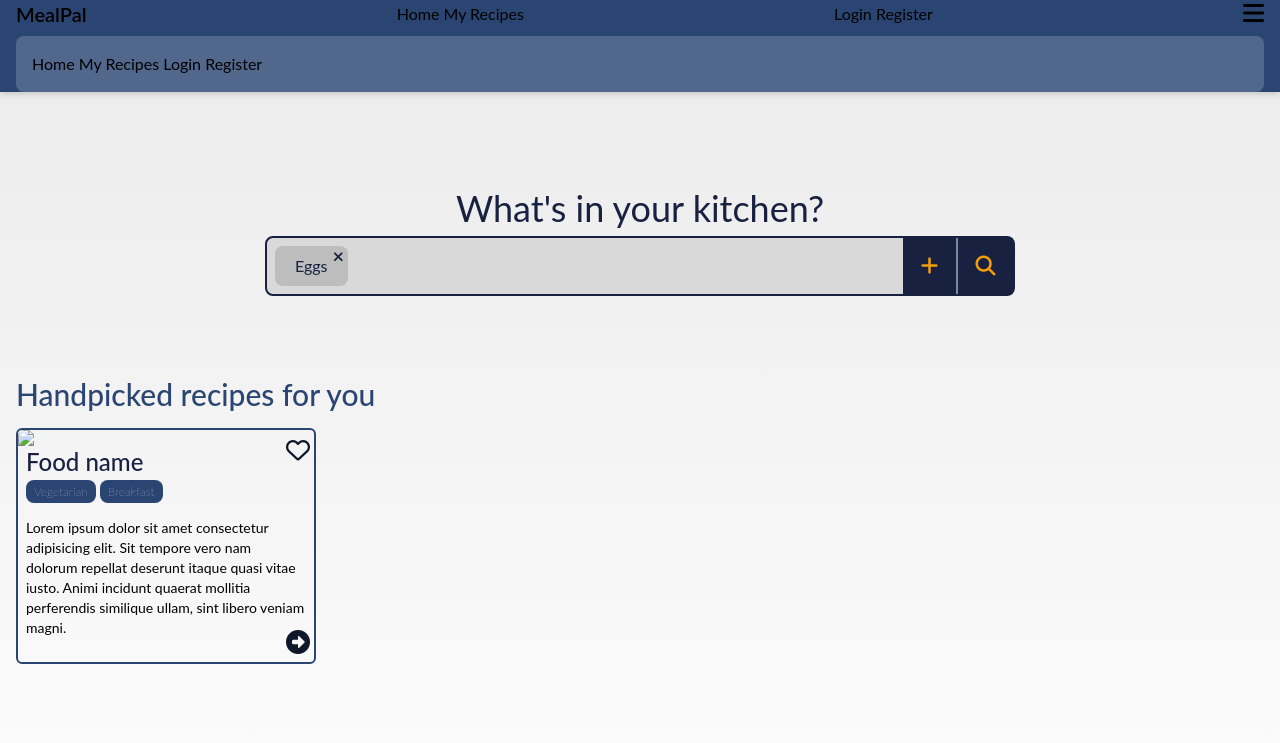
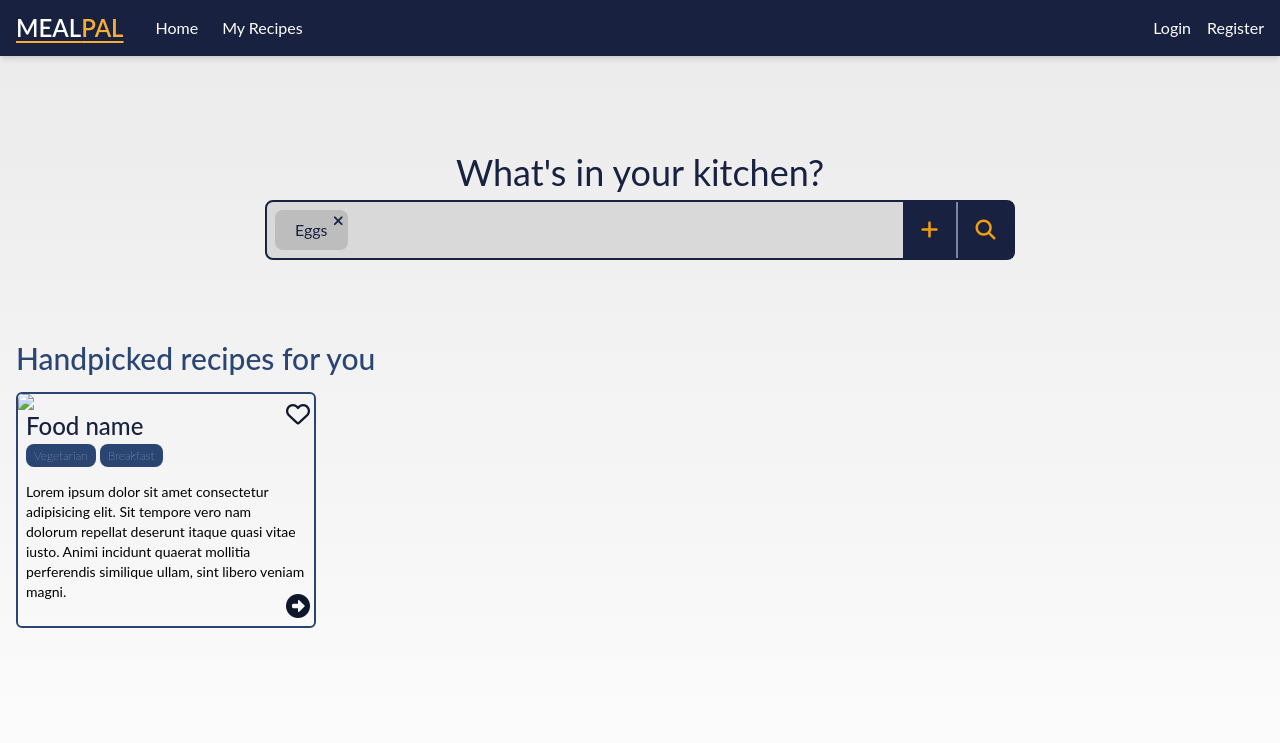
Before and after one commit to iambariz/SET09103, a Flask app: template app/templates/index.html in a window 1280 px wide. Shown: the top 743 px of the page. Run offline with Flask 3, Linux system fonts and the light colour scheme; the template is opened without the code that fills it, so the values that code supplies are empty; some libraries are stand-ins or nearby versions.

Commit message:
Navbar done + some changes in controllers

```diff
--- a/app/routes/__init__.py
+++ b/app/routes/__init__.py
@@ -1,5 +1,7 @@
 from .auth import auth_bp
+from .main import main_bp
 
 def register_blueprints(app):
     # Register the user blueprint
     app.register_blueprint(auth_bp)
+    app.register_blueprint(main_bp)
--- a/app/static/css/styles.css
+++ b/app/static/css/styles.css
@@ -660,12 +650,20 @@ video {
   margin-top: 0.5rem;
 }
 
+.mt-4 {
+  margin-top: 1rem;
+}
+
 .mt-6 {
   margin-top: 1.5rem;
 }
 
-.mt-4 {
-  margin-top: 1rem;
+.mr-4 {
+  margin-right: 1rem;
+}
+
+.mr-8 {
+  margin-right: 2rem;
 }
 
 .block {
@@ -674,6 +672,10 @@ video {
 
 .flex {
   display: flex;
+}
+
+.hidden {
+  display: none;
 }
 
 .h-full {
@@ -740,8 +742,22 @@ video {
   justify-content: space-between;
 }
 
-.overflow-hidden {
-  overflow: hidden;
+.space-x-4 > :not([hidden]) ~ :not([hidden]) {
+  --tw-space-x-reverse: 0;
+  margin-right: calc(1rem * var(--tw-space-x-reverse));
+  margin-left: calc(1rem * calc(1 - var(--tw-space-x-reverse)));
+}
+
+.space-x-6 > :not([hidden]) ~ :not([hidden]) {
+  --tw-space-x-reverse: 0;
+  margin-right: calc(1.5rem * var(--tw-space-x-reverse));
+  margin-left: calc(1.5rem * calc(1 - var(--tw-space-x-reverse)));
+}
+
+.space-y-2 > :not([hidden]) ~ :not([hidden]) {
+  --tw-space-y-reverse: 0;
+  margin-top: calc(0.5rem * calc(1 - var(--tw-space-y-reverse)));
+  margin-bottom: calc(0.5rem * var(--tw-space-y-reverse));
 }
 
 .rounded {
@@ -810,6 +808,16 @@ video {
 .bg-blue-600 {
   --tw-bg-opacity: 1;
   background-color: rgb(37 99 235 / var(--tw-bg-opacity));
+}
+
+.bg-primary-400 {
+  --tw-bg-opacity: 1;
+  background-color: rgb(81 103 140 / var(--tw-bg-opacity));
+}
+
+.bg-primary-500 {
+  --tw-bg-opacity: 1;
+  background-color: rgb(43 69 115 / var(--tw-bg-opacity));
 }
 
 .bg-primary-600 {
@@ -830,31 +838,6 @@ video {
 .bg-white-700 {
   --tw-bg-opacity: 1;
   background-color: rgb(189 189 189 / var(--tw-bg-opacity));
-}
-
-.bg-secondary-100 {
-  --tw-bg-opacity: 1;
-  background-color: rgb(251 220 168 / var(--tw-bg-opacity));
-}
-
-.bg-primary-100 {
-  --tw-bg-opacity: 1;
-  background-color: rgb(197 204 217 / var(--tw-bg-opacity));
-}
-
-.bg-primary-400 {
-  --tw-bg-opacity: 1;
-  background-color: rgb(81 103 140 / var(--tw-bg-opacity));
-}
-
-.bg-primary-700 {
-  --tw-bg-opacity: 1;
-  background-color: rgb(19 26 51 / var(--tw-bg-opacity));
-}
-
-.bg-primary-500 {
-  --tw-bg-opacity: 1;
-  background-color: rgb(43 69 115 / var(--tw-bg-opacity));
 }
 
 .bg-gradient-to-b {
@@ -904,31 +897,9 @@ video {
   padding-bottom: 5rem;
 }
 
-.px-2 {
-  padding-left: 0.5rem;
-  padding-right: 0.5rem;
-}
-
-.px-3 {
-  padding-left: 0.75rem;
-  padding-right: 0.75rem;
-}
-
-.py-1 {
-  padding-top: 0.25rem;
-  padding-bottom: 0.25rem;
-}
-
-.pt-20 {
-  padding-top: 5rem;
-}
-
-.pt-5 {
-  padding-top: 1.25rem;
-}
-
-.pb-2 {
-  padding-bottom: 0.5rem;
+.py-3 {
+  padding-top: 0.75rem;
+  padding-bottom: 0.75rem;
 }
 
 .pb-4 {
@@ -990,16 +960,20 @@ video {
   font-weight: 500;
 }
 
+.font-normal {
+  font-weight: 400;
+}
+
 .font-semibold {
   font-weight: 600;
 }
 
-.font-normal {
-  font-weight: 400;
+.font-thin {
+  font-weight: 100;
 }
 
-.font-thin {
-  font-weight: 100;
+.uppercase {
+  text-transform: uppercase;
 }
 
 .text-gray-700 {
@@ -1017,39 +1001,48 @@ video {
   color: rgb(245 158 11 / var(--tw-text-opacity));
 }
 
-.text-primary-500 {
-  --tw-text-opacity: 1;
-  color: rgb(43 69 115 / var(--tw-text-opacity));
-}
-
-.text-primary-300 {
-  --tw-text-opacity: 1;
-  color: rgb(120 136 166 / var(--tw-text-opacity));
-}
-
-.text-primary-700 {
-  --tw-text-opacity: 1;
-  color: rgb(19 26 51 / var(--tw-text-opacity));
-}
-
-.text-primary-100 {
-  --tw-text-opacity: 1;
-  color: rgb(197 204 217 / var(--tw-text-opacity));
-}
-
-.text-secondary-800 {
-  --tw-text-opacity: 1;
-  color: rgb(84 54 3 / var(--tw-text-opacity));
-}
-
 .text-white-100 {
   --tw-text-opacity: 1;
   color: rgb(253 253 253 / var(--tw-text-opacity));
 }
 
-.text-primary-800 {
+.text-secondary-400 {
   --tw-text-opacity: 1;
-  color: rgb(15 23 42 / var(--tw-text-opacity));
+  color: rgb(247 174 50 / var(--tw-text-opacity));
+}
+
+.text-white-0 {
+  --tw-text-opacity: 1;
+  color: rgb(255 255 255 / var(--tw-text-opacity));
+}
+
+.text-white-50 {
+  --tw-text-opacity: 1;
+  color: rgb(234 234 234 / var(--tw-text-opacity));
+}
+
+.underline {
+  text-decoration-line: underline;
+}
+
+.decoration-secondary-400 {
+  text-decoration-color: #F7AE32;
+}
+
+.decoration-white-400 {
+  text-decoration-color: #F8F8F8;
+}
+
+.underline-offset-1 {
+  text-underline-offset: 1px;
+}
+
+.underline-offset-8 {
+  text-underline-offset: 8px;
+}
+
+.underline-offset-4 {
+  text-underline-offset: 4px;
 }
 
 .shadow-md {
@@ -1085,3 +1083,13 @@ body {
   outline: 2px solid transparent;
   outline-offset: 2px;
 }
+
+@media (min-width: 768px) {
+  .md\:flex {
+    display: flex;
+  }
+
+  .md\:hidden {
+    display: none;
+  }
+}
--- a/app/templates/partials/_header.html
+++ b/app/templates/partials/_header.html
@@ -1,14 +1,18 @@
 <!-- Navbar -->
-<nav class="bg-primary-500 text-white px-4 py-3 shadow-md">
-    <div class="container mx-auto flex justify-between items-center">
-      <!-- Logo -->
-      <a href="{{ url_for('index') }}" class="text-xl font-semibold">MealPal</a>
+<nav class="bg-primary-600 text-white px-4 py-3 shadow-md">
+    <div class="container mx-auto flex justify-between items-center text-white-0">
 
-      <!-- Desktop Links -->
-      <div class="hidden md:flex space-x-6 items-center">
-        <a href="{{ url_for('index') }}" class="hover:text-secondary-400">Home</a>
-        <a href="#" class="hover:text-secondary-400">My Recipes</a>
+      <div class="flex justify-center">
+        <!-- Logo -->
+        <a href="{{ url_for('main.index') }}" class="text-2xl font-semibold uppercase text-white-0 underline decoration-secondary-400 underline-offset-4 mr-8">Meal<span class="text-secondary-400">PAL</span></a>
+
+        <!-- Desktop Links -->
+        <div class="hidden md:flex space-x-6 items-center">
+          <a href="{{ url_for('main.index') }}" class="hover:text-secondary-400">Home</a>
+          <a href="#" class="hover:text-secondary-400">My Recipes</a>
+        </div>
       </div>
+
 
       <!-- Right Side: Authentication Links or Email -->
       <div class="hidden md:flex items-center space-x-4">
@@ -17,9 +21,9 @@
           <span class="text-sm">{{ current_user.email }}</span>
           <a href="{{ url_for('logout') }}" class="hover:text-secondary-400 ml-4">Logout</a>
         {% else %}
-          <!-- Logged Out: Show Login and Register Links -->
-          <a href="{{ url_for('login') }}" class="hover:text-secondary-400">Login</a>
-          <a href="{{ url_for('register') }}" class="hover:text-secondary-400">Register</a>
+          <!-- Logged Out: Show user.login and user.register Links -->
+          <a href="{{ url_for('user.login') }}" class="hover:text-secondary-400">Login</a>
+          <a href="{{ url_for('user.register') }}" class="hover:text-secondary-400">Register</a>
         {% endif %}
       </div>
 
@@ -31,7 +35,7 @@
 
     <!-- Mobile Menu (Hidden by default) -->
     <div id="mobile-menu" class="hidden md:hidden flex-col mt-2 space-y-2 bg-primary-400 p-4 rounded-lg">
-      <a href="{{ url_for('index') }}" class="hover:text-secondary-400">Home</a>
+      <a href="{{ url_for('main.index') }}" class="hover:text-secondary-400">Home</a>
       <a href="#" class="hover:text-secondary-400">My Recipes</a>
 
       <!-- Authentication Links in Mobile -->
@@ -39,8 +43,8 @@
         <span class="text-sm">{{ current_user.email }}</span>
         <a href="{{ url_for('logout') }}" class="hover:text-secondary-400">Logout</a>
       {% else %}
-        <a href="{{ url_for('login') }}" class="hover:text-secondary-400">Login</a>
-        <a href="{{ url_for('register') }}" class="hover:text-secondary-400">Register</a>
+        <a href="{{ url_for('user.login') }}" class="hover:text-secondary-400">Login</a>
+        <a href="{{ url_for('user.register') }}" class="hover:text-secondary-400">Regiser</a>
       {% endif %}
     </div>
   </nav>
```
Also changed, not shown: other parts of app/static/css/styles.css (+52 -56 lines), app/__init__.py (+20 -4 lines).
